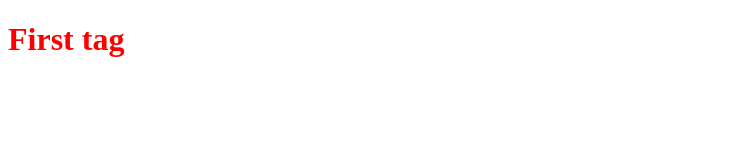
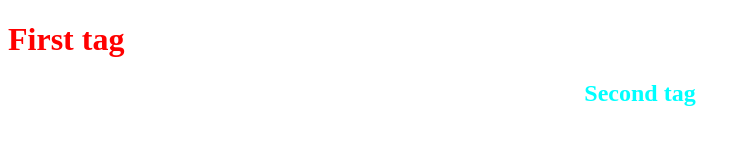
Before and after one commit to mariana-00b/js-advance, a plain HTML site: page index.html in a window 1280 px wide. Shown: the whole page, without its empty margins (0-751 px from the left). Drawn offline with Linux system fonts and the light colour scheme.

Commit message:
Second commit

```diff
--- a/index.html
+++ b/index.html
@@ -8,5 +8,6 @@
 </head>
 <body>
     <h1>First tag</h1>
+    <h2>Second tag</h2>
 </body>
 </html>
--- a/main.css
+++ b/main.css
@@ -1,3 +1,7 @@
 h1{
     color: red;
 }
+h2{
+    color: aqua;
+    text-align: center;
+}
```
